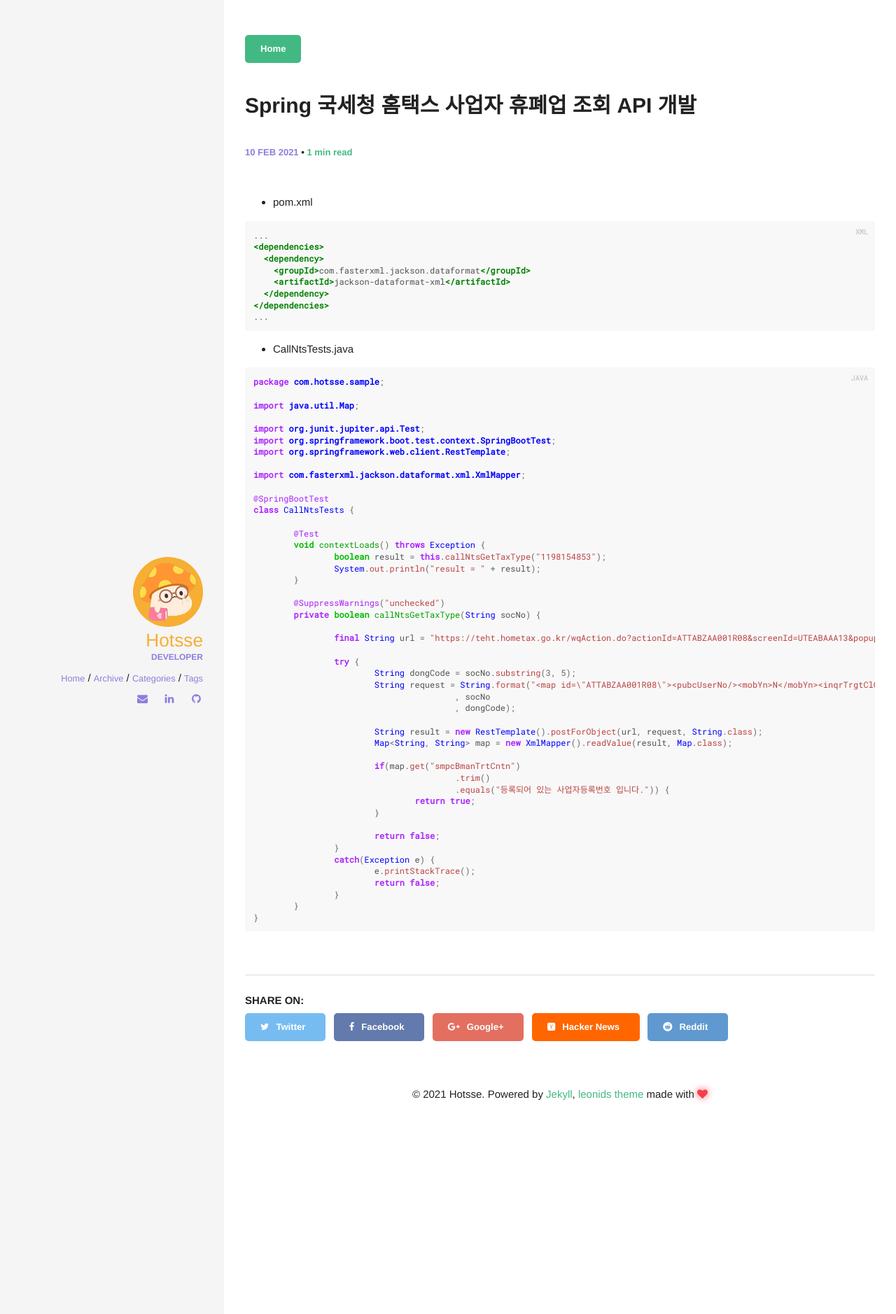
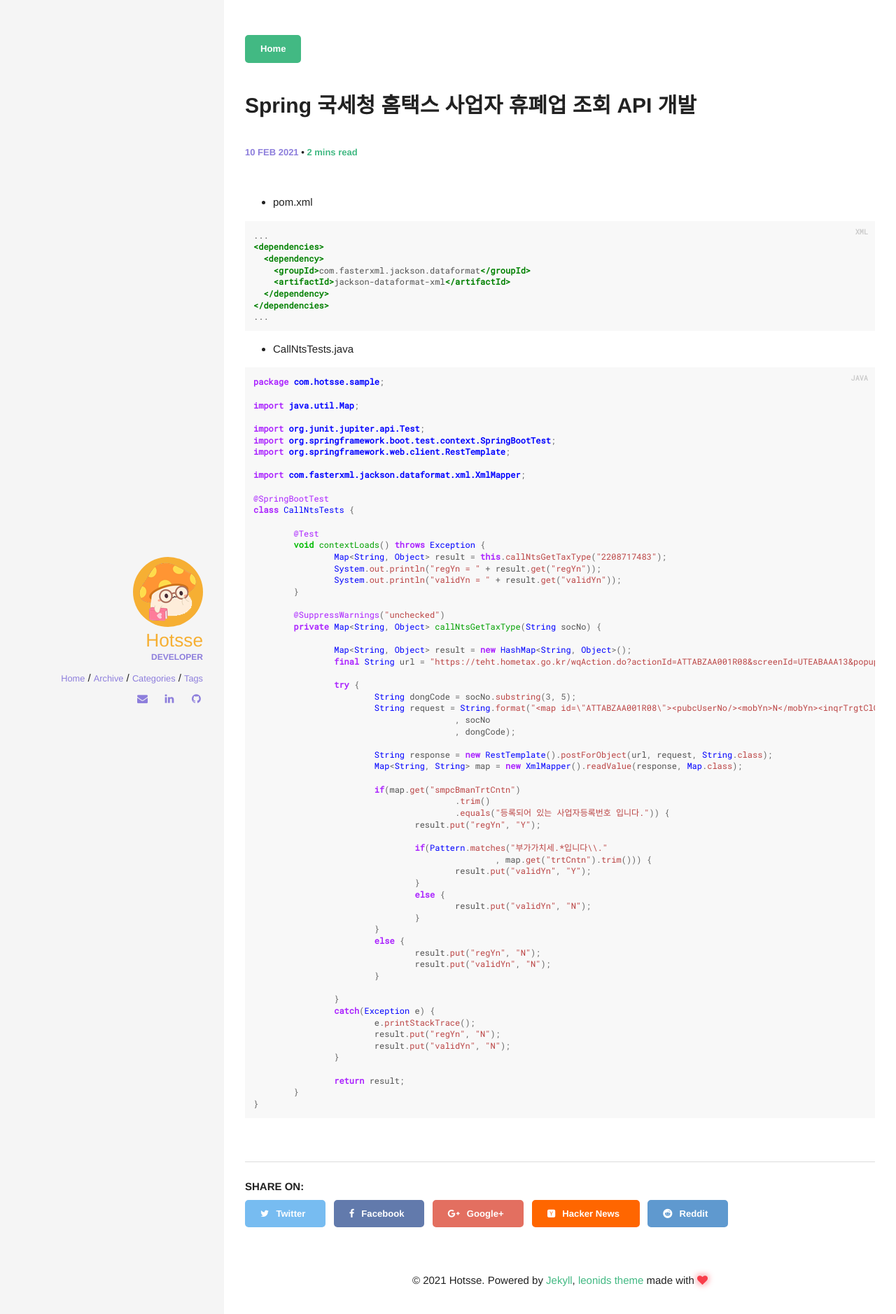
Before and after one commit to Hotsse/hotsse.github.io, a Jekyll site: the page built from _posts/2021-02-10-Spring 국세청 홈택스 사업자 휴폐업 조회 API 개발.md, in a window 1280 px wide. Shown: the top 1878 px of the page at 70% size. Built offline with Jekyll 4.4.1, drawn with Linux system fonts in a browser that asks for light colours; comment, search, counter and statistics services are not loaded.

Commit message:
등록 및 휴폐업 여부 동시 조회

```diff
--- a/_posts/2021-02-10-Spring 국세청 홈택스 사업자 휴폐업 조회 API 개발.md
+++ b/_posts/2021-02-10-Spring 국세청 홈택스 사업자 휴폐업 조회 API 개발.md
@@ -34,13 +34,15 @@ class CallNtsTests {
 
 	@Test
 	void contextLoads() throws Exception {
-		boolean result = this.callNtsGetTaxType("1198154853");
-		System.out.println("result = " + result);
+		Map<String, Object> result = this.callNtsGetTaxType("2208717483");
+		System.out.println("regYn = " + result.get("regYn"));
+		System.out.println("validYn = " + result.get("validYn"));
 	}
 
 	@SuppressWarnings("unchecked")
-	private boolean callNtsGetTaxType(String socNo) {
+	private Map<String, Object> callNtsGetTaxType(String socNo) {
 
+		Map<String, Object> result = new HashMap<String, Object>();
 		final String url = "https://teht.hometax.go.kr/wqAction.do?actionId=ATTABZAA001R08&screenId=UTEABAAA13&popupYn=false";
 
 		try {
@@ -49,21 +51,35 @@ class CallNtsTests {
 					, socNo
 					, dongCode);
 
-			String result = new RestTemplate().postForObject(url, request, String.class);
-			Map<String, String> map = new XmlMapper().readValue(result, Map.class);
+			String response = new RestTemplate().postForObject(url, request, String.class);
+			Map<String, String> map = new XmlMapper().readValue(response, Map.class);
 
 			if(map.get("smpcBmanTrtCntn")
 					.trim()
 					.equals("등록되어 있는 사업자등록번호 입니다.")) {
-				return true;
+				result.put("regYn", "Y");
+
+				if(Pattern.matches("부가가치세.*입니다\\."
+						, map.get("trtCntn").trim())) {
+					result.put("validYn", "Y");
+				}
+				else {
+					result.put("validYn", "N");
+				}
+			}
+			else {
+				result.put("regYn", "N");
+				result.put("validYn", "N");
 			}
 
-			return false;
 		}
 		catch(Exception e) {
 			e.printStackTrace();
-			return false;
+			result.put("regYn", "N");
+			result.put("validYn", "N");
 		}
+
+		return result;
 	}
 }
 
```
